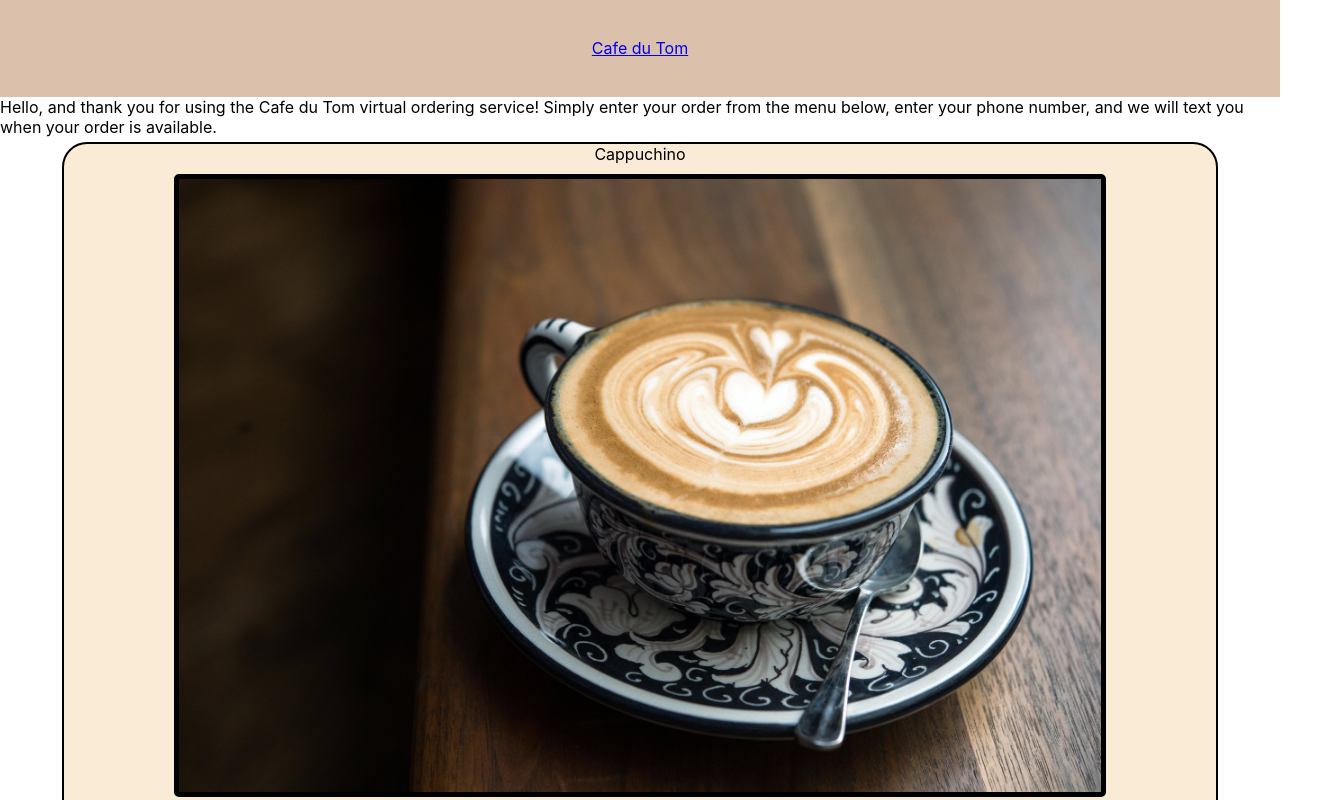
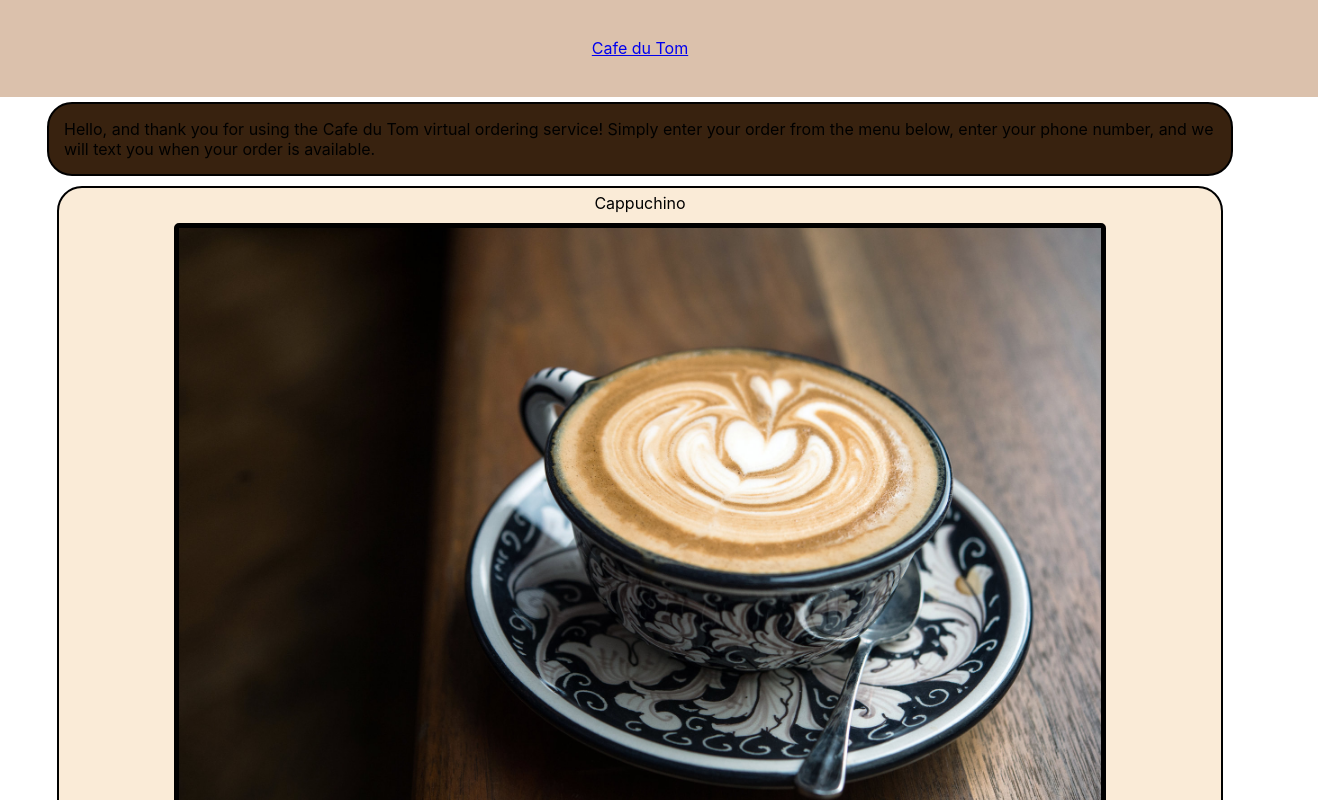
Before and after one commit to Phreakester/cafe-du-tom, a React (Create React App) app: page / in a window 1280 px wide. Shown: the top 800 px of the page, 1318 px wide, since content can reach past the window. Built offline with nearby package versions, Linux system fonts and the light colour scheme.

Commit message:
We lost the final four :pensive:

```diff
--- a/src/components/App.js
+++ b/src/components/App.js
@@ -1,5 +1,4 @@
 import logo from './logo.svg';
-import './App.css';
 
 function App() {
   return (
--- a/src/components/Mastiff.js
+++ b/src/components/Mastiff.js
@@ -6,7 +6,7 @@ function Mastiff() {
             <div className="logo-text">
                 <a href="https://google.com">Cafe du Tom</a>
             </div>
-            <div className="main-body">
+            <div className="intro-text">
             Hello, and thank you for using the Cafe du Tom virtual ordering service! Simply enter your order from the menu below, enter your phone number, and we will text you when your order is available.
             </div>
         </div>
--- a/src/styles/App.css
+++ /dev/null
@@ -1,5 +0,0 @@
-.main-body {
-  background-color: #38220f;
-  border: solid black 1px;
-  padding: 15px;
-}
--- a/src/styles/Mastiff.css
+++ b/src/styles/Mastiff.css
@@ -1,5 +1,21 @@
+.mastiff-container {
+    display: flex;
+    align-items: center;
+    flex-direction: column;
+}
+
 .logo-text {
     text-align: center;
     background-color: #dbc1ac;
     padding: 3%;
+    width: 100%;
 }
+
+.intro-text {
+    background-color: #38220f;
+    border: solid black 2px;
+    border-radius: 25px;
+    padding: 15px;
+    margin: 5px;
+    width: 90%
+  }
--- a/src/styles/MenuItem.css
+++ b/src/styles/MenuItem.css
@@ -7,10 +7,10 @@
     margin: 5px;
     border: solid black 2px;
     border-radius: 25px;
+    padding: 5px;
 }
 
 .item-name {
-
 }
 
 .item-img {
```
